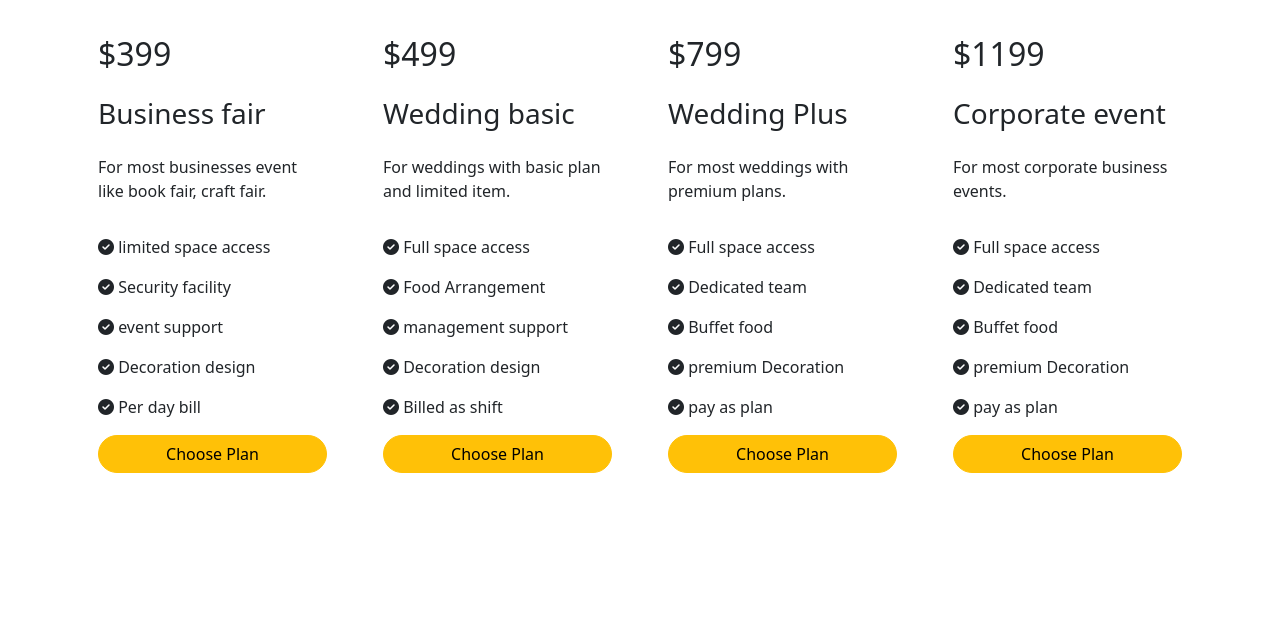
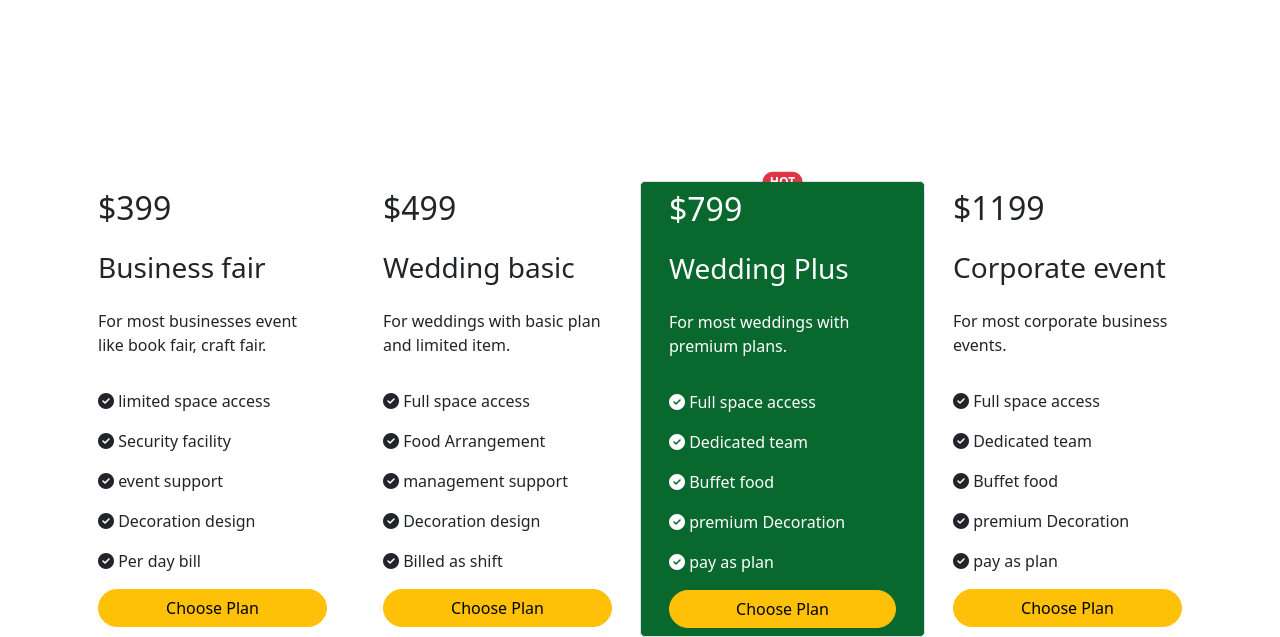
Before and after one commit to osman-goni-cse/Convention-Centre, a plain HTML site: page index.html in a window 1280 px wide. Shown: the part 709-1346 px from the top of the page. Before the commit the page ends 1238 px from the top, so only its background shows below. Drawn offline with nearby package versions, Linux system fonts and the light colour scheme.

Commit message:
badge added

```diff
--- a/css/style.css
+++ b/css/style.css
@@ -2,3 +2,19 @@
 .banner img {
   height: 520px;
 }
+
+.our-package {
+  margin-top: 50px;
+}
+.our-package .container {
+  margin-top: 200px;
+}
+
+.hot-package {
+  background-color: #08682d;
+}
+
+.hot-package ul li {
+  background-color: #08682d;
+  color: white;
+}
--- a/index.html
+++ b/index.html
@@ -94,7 +94,7 @@
   <main>
     <!-- Package section -->
     <section class="package">
-      <div class="my-5">
+      <div class="our-package">
 
         <h1 class="text-center mb-5">Our Package</h1>
 
@@ -185,7 +185,14 @@
 
               </ul>
             </div>
-            <div class="col">
+            <div class="col border rounded-3 hot-package">
+              <div class="position-relative">
+
+                <span class="position-absolute top-0 start-50 translate-middle badge rounded-pill bg-danger">
+                  HOT
+
+                </span>
+              </div>
               <ul class="list-group">
 
                 <li class="list-group-item border-0">
```
